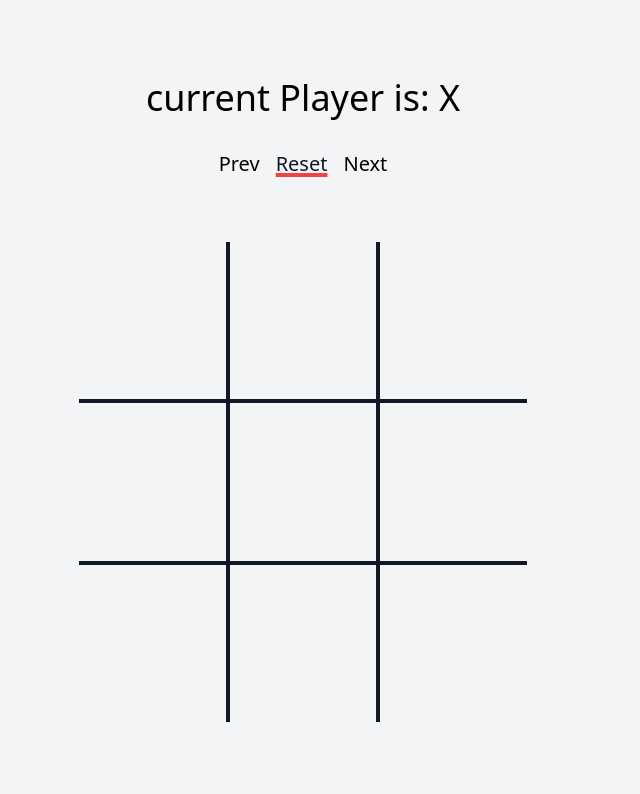
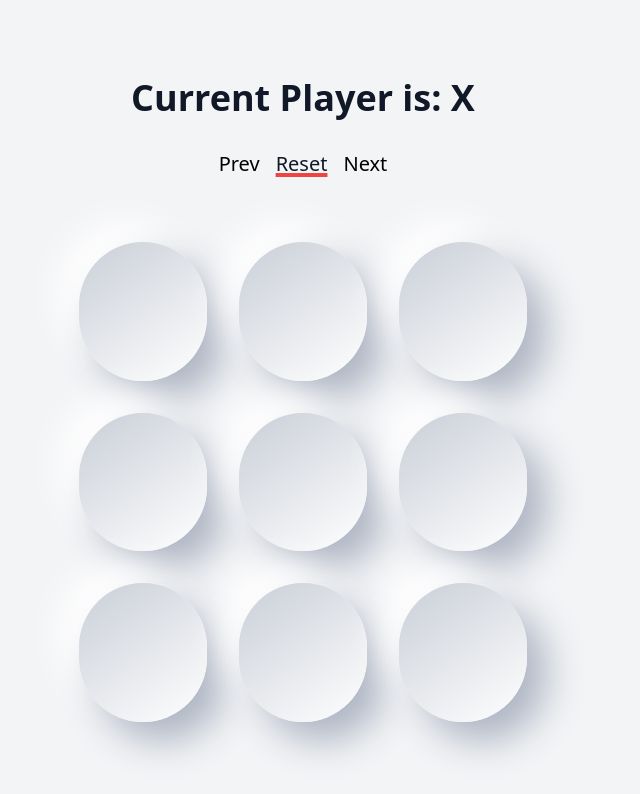
Before and after one commit to superspike7/avion_tictactoe, a website with bundled scripts: page index.html in a window 1280 px wide. Shown: the whole page, without its empty margins (337-977 px from the left). Built offline with nearby package versions, Linux system fonts and the light colour scheme.

Commit message:
style board grid with neoumorphism

```diff
--- a/src/components/announcer.js
+++ b/src/components/announcer.js
@@ -4,14 +4,14 @@ export default function Announcer(gameState) {
       el.textContent = gameState.checkWinner();
     } else {
       el.textContent =
-        "current Player is: " + gameState.currentPlayer().marker();
+        "Current Player is: " + gameState.currentPlayer().marker();
     }
   };
   const initialRender = () => {
     const container = document.createElement("div");
     container.classList.add("flex", "justify-center", "mb-8");
     const h1 = document.createElement("h1");
-    h1.classList.add("text-4xl");
+    h1.classList.add("text-4xl", "text-gray-900", "font-semibold");
     h1.setAttribute("id", "announcer");
     announce(h1);
     container.appendChild(h1);
--- a/src/components/board.js
+++ b/src/components/board.js
@@ -7,7 +7,6 @@ export default function Board(gameState, observer) {
       gameState.spliceHistory();
     }
     gameState.updateHistory();
-
     gameState.checkWinner();
     observer.notify();
   };
@@ -17,26 +16,28 @@ export default function Board(gameState, observer) {
     grid.classList.add(
       "grid",
       "mx-auto",
-      "bg-gray-900",
       "w-[35%]",
       "h-3/5",
       "grid-cols-3",
       "grid-rows-3",
-      "gap-1"
+      "gap-8"
     );
 
     gameState.board().forEach((row, rowIndex) => {
       row.forEach((cell, colIndex) => {
         const square = document.createElement("div");
         square.classList.add(
-          "bg-gray-100",
           "text-8xl",
           "flex",
           "justify-center",
           "items-center",
           "h-full",
           "w-full",
-          "cursor-pointer"
+          "cursor-pointer",
+          "font-bold",
+          "nm-concave-gray-100",
+          "hover:nm-convex-red-400",
+          "rounded-full"
         );
         square.setAttribute("data-position", `[${rowIndex}, ${colIndex}]`);
         square.addEventListener("click", squareHandler);
@@ -56,10 +57,10 @@ export default function Board(gameState, observer) {
 
       if (square.textContent != "" || gameState.checkWinner()) {
         square.removeEventListener("click", squareHandler);
-        square.classList.remove("cursor-pointer");
+        square.classList.remove("cursor-pointer", "hover:nm-convex-red-400");
       } else {
         square.addEventListener("click", squareHandler);
-        square.classList.add("cursor-pointer");
+        square.classList.add("cursor-pointer", "hover:nm-convex-red-400");
       }
     });
   };
--- a/tailwind.config.js
+++ b/tailwind.config.js
@@ -3,5 +3,5 @@ module.exports = {
   theme: {
     extend: {},
   },
-  plugins: [],
+  plugins: [require("tailwindcss-neumorphism")],
 };
```
Also changed, not shown: package.json (+6 -4 lines), output.css, 1 other file.
